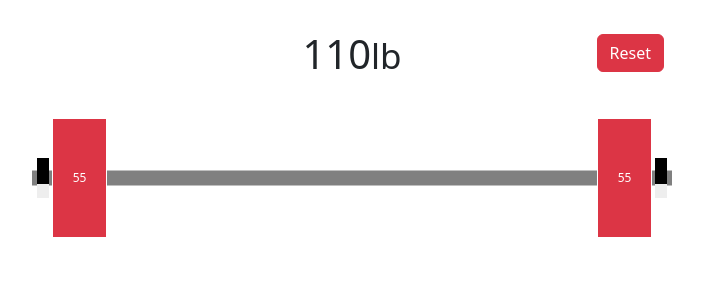
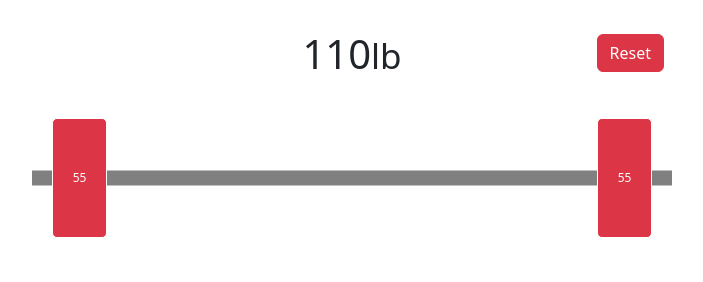
Before and after one commit to nikibrown/next-barbell-calculator, a Next.js app: page / in a window 1280 px wide. Both pictures are taken after a click on the element "55". Shown: the top 282 px of the page, without its empty margins (288-991 px from the left). Built offline with nearby package versions, Linux system fonts and the light colour scheme.

Commit message:
hide clips, fix right-weights styling

```diff
--- a/pages/index.js
+++ b/pages/index.js
@@ -6,7 +6,6 @@ import PlateOnBarbell from "../components/PlateOnBarbell"
 export default function Calculator() {
 
 	// data to map through
-
 	const barbells = [45, 35, 15]
 
 	const smallPlates = [
@@ -63,6 +62,18 @@ export default function Calculator() {
 	// add up the total weight
 	const [weight, setWeight] = useState(0)
 
+
+
+	// const toKilograms = (weight) => {
+	// 	let kiloWeight = Math.round((weight * .45359237)*10) / 10
+	// 	setWeight(kiloWeight)
+	// }
+
+	// const toPounds = (weight) => {
+	// 	let poundWeight = Math.round((weight * 2.2)*10) / 10
+	// 	setWeight(poundWeight)
+	// }
+
 	// store clicked plates in a state array
 	const [platesOnBarbell, setPlatesOnBarbell] = useState([])
 
@@ -70,13 +81,15 @@ export default function Calculator() {
 
 	const [showClips, setShowClips] = useState(false)
 
-
 	// state of barbells - disable after barbell is selected - false by default
-	const [disableBarbell, setBarbell] = useState(false)
+	const [barbell, setBarbell] = useState(false)
 
 	// reset button
 	const [reset, setReset] = useState(false)
 
+	// undo button?
+	// remove last number from setPlatesOnBarBell, first num from setPlatesOnBarbellReversed? and then subtract from setWeight?
+	// or should setWeight be an array that gets reduced?
 
 	const addWeight = (weightPlate) => {
 		setWeight(weight + (weightPlate * 2 ))
@@ -84,7 +97,7 @@ export default function Calculator() {
 		setPlatesOnBarbell(current => [...current, weightPlate]);
 		// adds the clicked weightPlate to the beginning of the platesOnBarbell array
 		setPlatesOnBarbellReversed(current => [weightPlate, ...current]);
-		setShowClips(true)
+		// setShowClips(true)
 	}
 
 	const addBarbellWeight = (barbellWeight) => {
@@ -98,8 +111,9 @@ export default function Calculator() {
 		setBarbell(false)
 		setPlatesOnBarbell([])
 		setPlatesOnBarbellReversed([])
-		setShowClips(false)
+		// setShowClips(false)
 	}
+
 
 	return (
 		<div className="app text-center position-relative">
@@ -112,10 +126,29 @@ export default function Calculator() {
 			<h1>
 				{weight}<small>lb</small>
 			</h1>
+
+			{/* <p>Plates on barbell {platesOnBarbell }</p>
+
+			<p>Plates on barbell Reversed{platesOnBarbellReversed }</p> */}
+
+			{/* <button
+				className="btn btn-small btn-danger"
+				onClick={() => toKilograms(weight)}>
+				To kilos
+			</button>
+
+			<button
+				className="btn btn-small btn-danger"
+				onClick={() => toPounds(weight)}>
+				To pounds
+			</button> */}
+
+
+
+
+
 			<div className="barbell-weights">
-
 				<div className={showClips ? "left-weights weights show-clips" : "left-weights weights "}>
-
 					{platesOnBarbellReversed.map((weightNum, index) => (
 						<PlateOnBarbell
 							weightNum={weightNum}
@@ -123,18 +156,16 @@ export default function Calculator() {
 						/>
 					))}
 				</div>
-
-				<div className={showClips ? "right-weights weights show-clips" : "left-weights weights "}>
+				<div className={showClips ? "right-weights weights show-clips" : "right-weights weights "}>
 					{platesOnBarbell.map((weightNum, index) => (
 						<PlateOnBarbell
 							weightNum={weightNum}
 							key={index}
 						/>
 					))}
+				</div>
+			</div>
 
-				</div>
-
-			</div>
 
 			<h2>Barbells</h2>
 
@@ -142,7 +173,7 @@ export default function Calculator() {
 				<Barbell
 					weightNum={barbellWeight}
 					onPress={() => {addBarbellWeight(barbellWeight)}}
-					disableBarbell={disableBarbell}
+					disableBarbell={barbell}
 					reset={reset}
 					setReset={setReset}
 					key={index}
--- a/styles.scss
+++ b/styles.scss
@@ -175,6 +175,7 @@ main {
 			top: 50%;
 			transform: translateY(-50%);
 			z-index: 1;
+			border-radius: 5px;
 		}
 	}
 }
@@ -193,6 +194,7 @@ main {
 			top: 50%;
 			transform: translateY(-50%);
 			z-index: 1;
+			border-radius: 5px;
 		}
 	}
 }
@@ -206,6 +208,7 @@ main {
 	z-index: 1;
 	border: 1px solid #fff;
 	font-size: 12px;
+	border-radius: 5px;
 }
 
 
```
